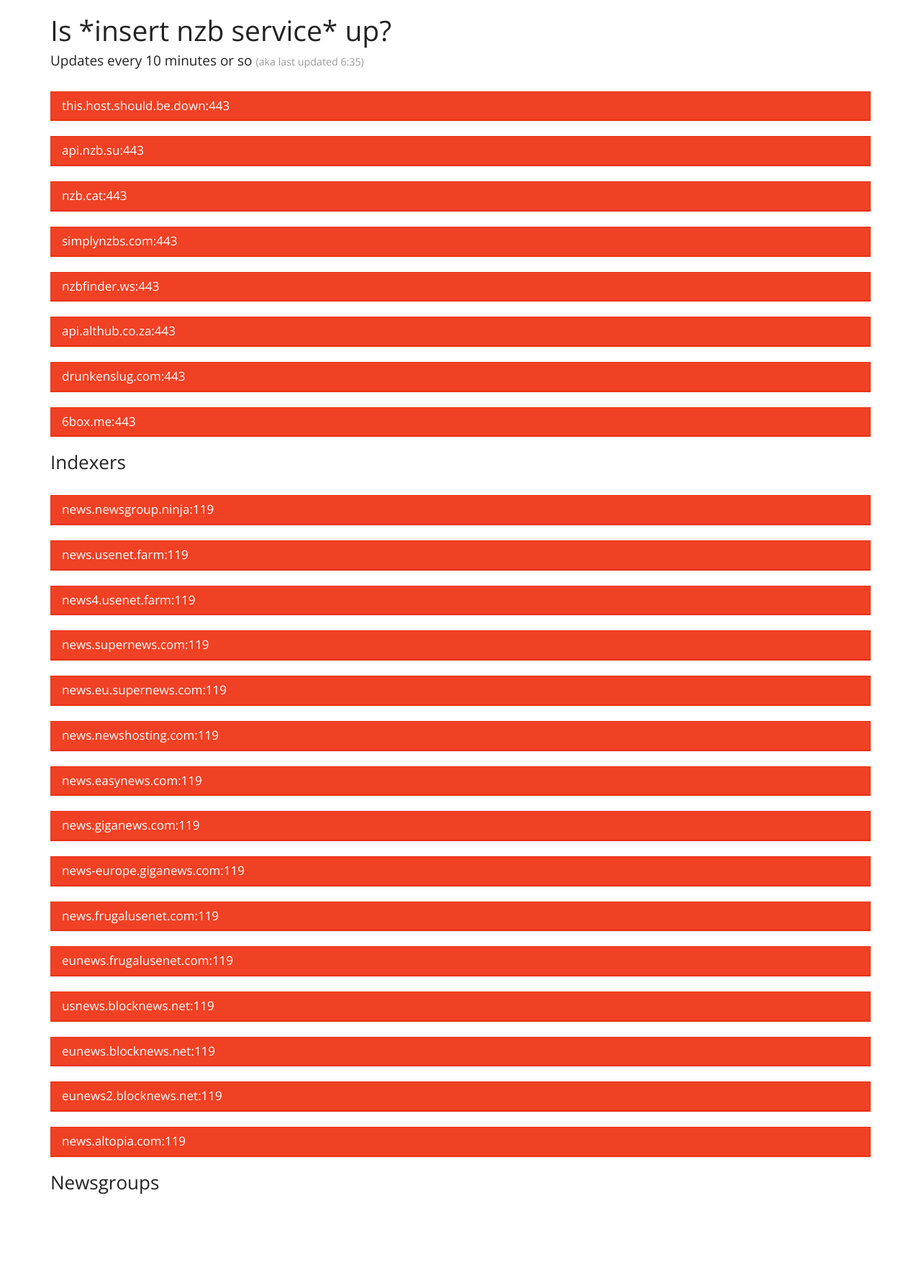
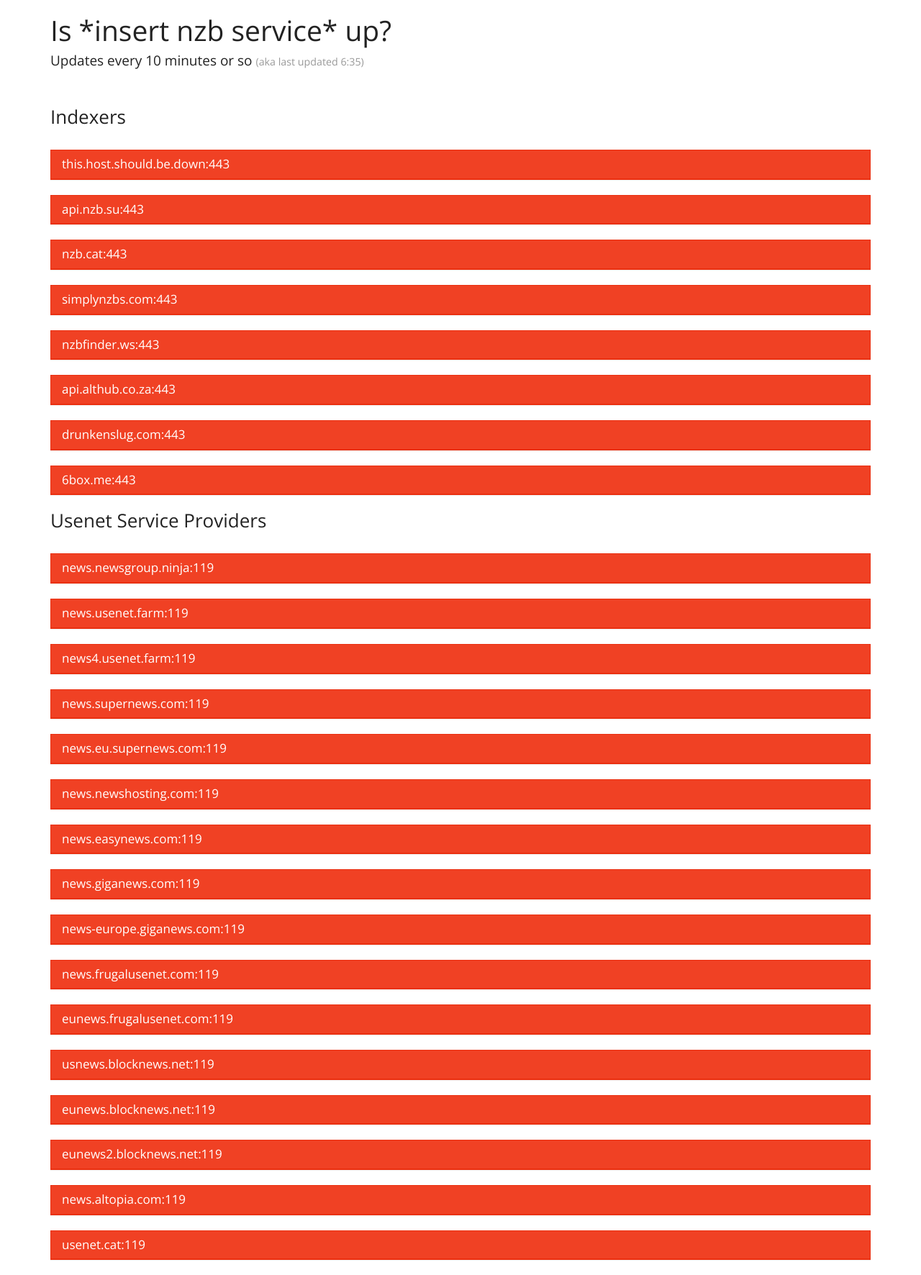
Before and after one commit to cry/isnzbup, a PHP site: page / in a window 1280 px wide. Shown: the whole page at 72% size. Before the commit the page ends 1660 px from the top, so only its background shows below. Run offline with PHP 8.4, Linux system fonts and the light colour scheme; data that the repository does not hold is empty; some libraries are stand-ins or nearby versions.

Commit message:
Add usenet.cat

```diff
--- a/ajax.php
+++ b/ajax.php
@@ -4,8 +4,12 @@ header("Content-type: application/json");
 header("X-Application-Description: Will cache up/down data for every ten mins.");
 
 $cache = json_decode(file_get_contents('cache.json'), TRUE);
+$runtime = time();
 
-if ($cache['updated'] > (time() - 600)) {
+header("X-Application-Cache-Updated: " . $cache['updated']);
+header("X-Application-Cache-Threshold: " . ($runtime - 600));
+
+if ($cache['updated'] > ($runtime - 600)) {
     header("X-Application-Cache: Hit");
     echo json_encode($cache);
 
@@ -19,7 +23,7 @@ function check($domain, $port){
 
 $sites = json_decode(file_get_contents('sites.json'), TRUE);
 $res = array(
-    "updated" => time()
+    "updated" => $runtime
 );
 
 foreach ($sites as $site) {
--- a/cache.json
+++ b/cache.json
@@ -1 +1 @@
-{"updated":1471024716,"this.host.should.be.down:443":false,"news.newsgroup.ninja:119":true,"news.usenet.farm:119":true,"news4.usenet.farm:119":true,"news.supernews.com:119":true,"news.eu.supernews.com:119":true,"news.newshosting.com:119":true,"news.easynews.com:119":true,"news.giganews.com:119":true,"news-europe.giganews.com:119":true,"news.frugalusenet.com:119":true,"eunews.frugalusenet.com:119":true,"usnews.blocknews.net:119":true,"eunews.blocknews.net:119":true,"eunews2.blocknews.net:119":true,"news.altopia.com:119":true,"api.nzb.su:443":true,"nzb.cat:443":true,"simplynzbs.com:443":true,"nzbfinder.ws:443":true,"api.althub.co.za:443":true,"drunkenslug.com:443":true,"6box.me:443":true}
+{"updated":1471066454,"this.host.should.be.down:443":false,"news.newsgroup.ninja:119":true,"news.usenet.farm:119":true,"news4.usenet.farm:119":true,"news.supernews.com:119":true,"news.eu.supernews.com:119":true,"news.newshosting.com:119":true,"news.easynews.com:119":true,"news.giganews.com:119":true,"news-europe.giganews.com:119":true,"news.frugalusenet.com:119":true,"eunews.frugalusenet.com:119":true,"usnews.blocknews.net:119":true,"eunews.blocknews.net:119":true,"eunews2.blocknews.net:119":true,"news.altopia.com:119":true,"usenet.cat:119":false,"api.nzb.su:443":true,"nzb.cat:443":true,"simplynzbs.com:443":true,"nzbfinder.ws:443":true,"api.althub.co.za:443":true,"drunkenslug.com:443":true,"6box.me:443":true}
--- a/index.php
+++ b/index.php
@@ -25,12 +25,12 @@
 
         <div id="sites">
 
+            <h3>Indexers</h3> <br>
             <div id="indexers">
-                <h3>Indexers</h3> <br>
             </div>
 
+            <h3>Usenet Service Providers</h3> <br>
             <div id="newsgroups">
-                <h3>Newsgroups</h3> <br>
             </div>
 
         </div>
--- a/sites.json
+++ b/sites.json
@@ -15,6 +15,7 @@
     ["eunews.blocknews.net:119", 119],
     ["eunews2.blocknews.net:119", 119],
     ["news.altopia.com:119", 119],
+    ["usenet.cat:119", 119],
     ["api.nzb.su:443", 443],
     ["nzb.cat:443", 443],
     ["simplynzbs.com:443", 443],
```
